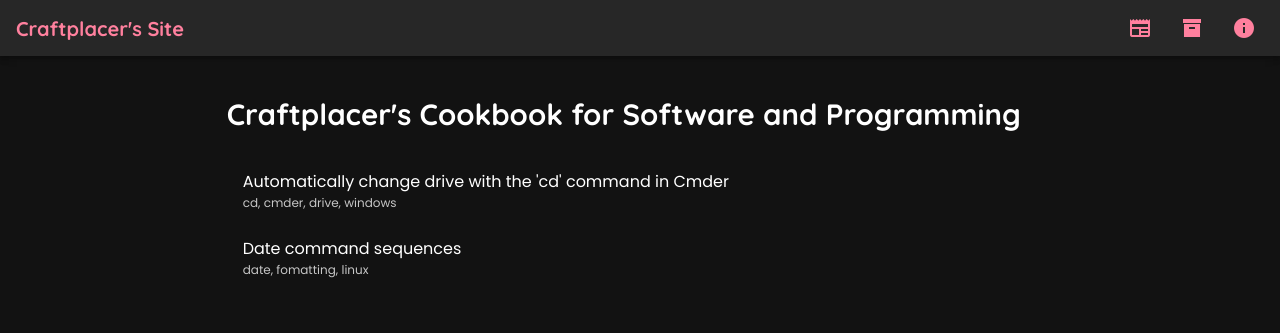
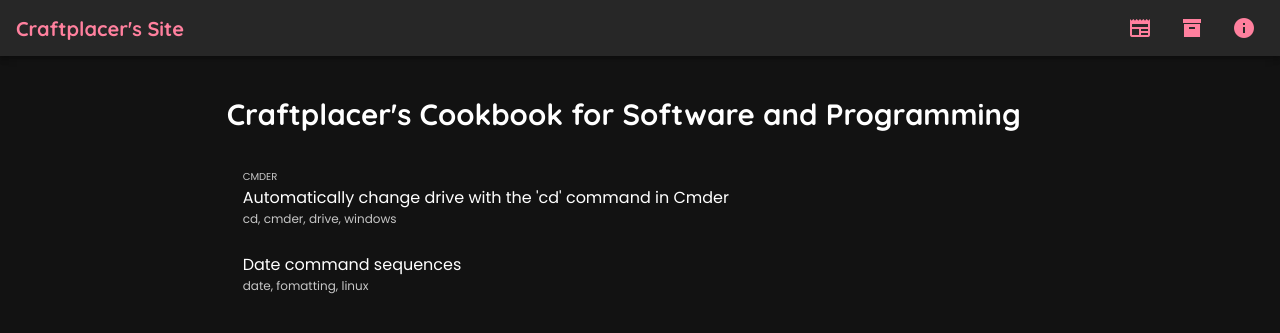
Before and after one commit to Craftplacer/craftplacer.github.io, a Jekyll site: the page built from cookbook/index.html, in a window 1280 px wide. Shown: the top 333 px of the page. Built offline with Jekyll 4.4.1, drawn with Linux system fonts in a browser that asks for light colours.

Commit message:
Show category on cookbook pages

```diff
--- a/cookbook/index.html
+++ b/cookbook/index.html
@@ -10,11 +10,12 @@ title: Cookbook
 	{% unless post.ignore %}
 	<li>
 		<a class="qt-list-item interactable" href="{{post.url}}">
-		<div class="qt-list-item--left">
-			<span class="qt-list-item--text">{{post.title}}</span>
-			<span class="qt-list-item--secondary-text">{{ post.tags | sort_natural | join: ', ' }}</span>
-		</div>
-	</a>
+			<div class="qt-list-item--left">
+				<span class="qt-list-item--overline">{{ post.category }}</span>
+				<span class="qt-list-item--text">{{post.title}}</span>
+				<span class="qt-list-item--secondary-text">{{ post.tags | sort_natural | join: ', ' }}</span>
+			</div>
+		</a>
 	</li>
 	{% endunless %}
 {% endfor %}
```
